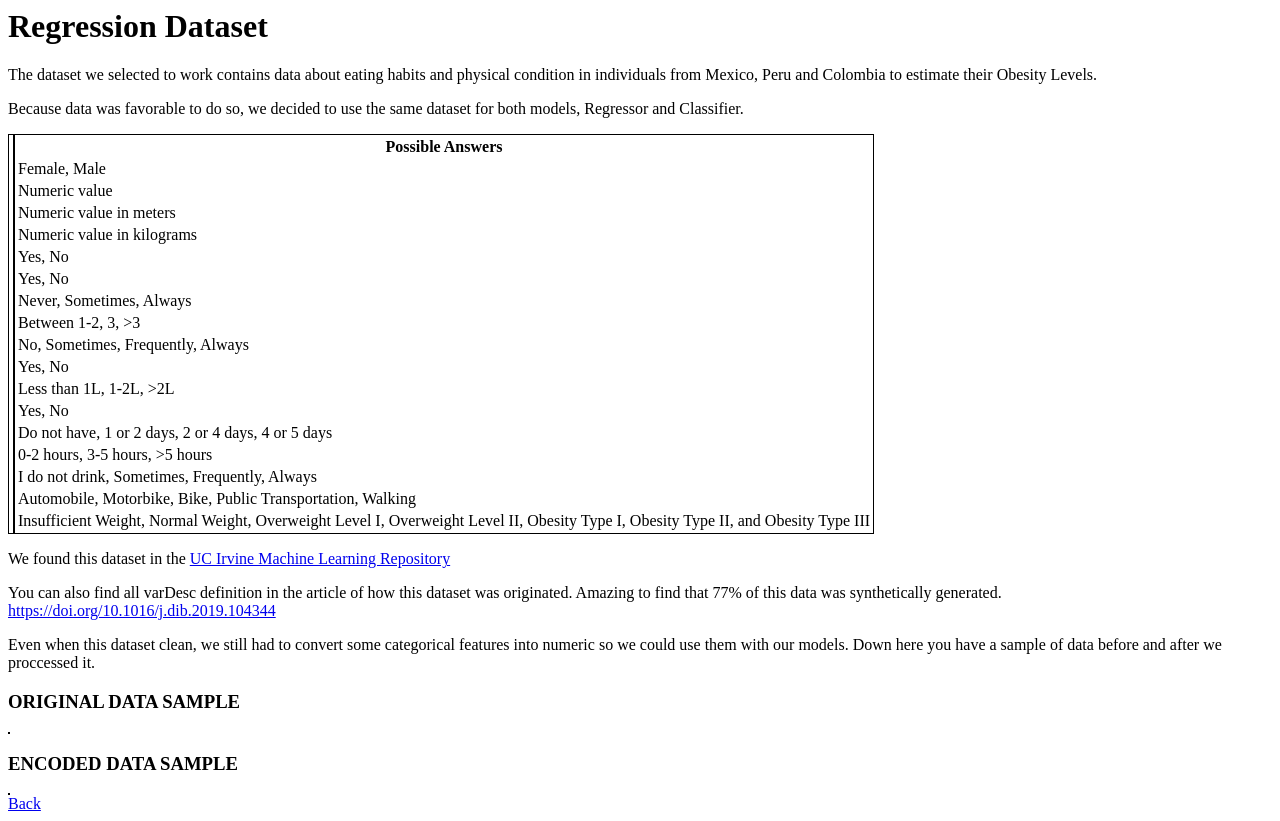
After one commit to Machine-Learning-Team7/course-labs, a Flask app: template final_project/webserver/templates/data_reg.html in a window 1280 px wide. The commit adds this page. Run offline with Flask 3, Linux system fonts and the light colour scheme; the template is opened without the code that fills it, so the values that code supplies are empty; parts of the project's set-up code (start-up, migrations or seed data) failed here and were passed over.

```diff
--- a/final_project/webserver/server.py
+++ b/final_project/webserver/server.py
@@ -31,14 +31,22 @@ def regressor():
 def classifier():
         return render_template('classifier.html')
 
-@app.route("/data")
-def data():
-        con=sqlite3.connect('./final_project/database/obesity.db')
-        cur1=con.cursor();cur2=con.cursor()
-        sample=raw.sample(5)
-        # raw=cur1.execute("select * from rawData order by random() limit 5")
-        clean=cur2.execute("select * from cleanedData order by random() limit 5")
-        return render_template('data.html',raw=sample,clean=clean,varDesc=varDesc)
+@app.route("/data/<model>")
+def data(model):
+        if(model=='regression'):
+                con=sqlite3.connect('./final_project/database/obesity.db')
+                cur1=con.cursor();cur2=con.cursor()
+                sample=raw.sample(5)
+                # raw=cur1.execute("select * from rawData order by random() limit 5")
+                clean=cur2.execute("select * from cleanedData order by random() limit 5")
+                return render_template('data_reg.html',raw=sample,clean=clean,varDesc=varDesc)
+        if(model=='classification'):
+                con=sqlite3.connect('./final_project/database/obesity.db')
+                cur1=con.cursor();cur2=con.cursor()
+                sample=raw.sample(5)
+                # raw=cur1.execute("select * from rawData order by random() limit 5")
+                clean=cur2.execute("select * from cleanedData order by random() limit 5")
+                return render_template('data_class.html',raw=sample,clean=clean,varDesc=varDesc)
 
 if __name__=="__main__":
         app.run(debug=True)
--- a/final_project/webserver/templates/data.html
+++ b/final_project/webserver/templates/data_class.html
@@ -7,7 +7,7 @@
 <body>
     <div>
         <div>
-            <h1>Dataset</h1>
+            <h1>Classification Dataset</h1>
             <div>
                 <p>The dataset we selected to work contains data about eating habits and physical condition in individuals from
                 Mexico, Peru and Colombia to estimate their Obesity Levels.</p>
--- /dev/null
+++ b/final_project/webserver/templates/data_reg.html
@@ -0,0 +1,142 @@
+<html lang="en">
+<head>
+    <meta charset="UTF-8">
+    <meta name="viewport" content="width=device-width, initial-scale=1.0">
+    <title>SLC Cornwall - Machine Learning with Python - GROUP 7</title>
+</head>
+<body>
+    <div>
+        <div>
+            <h1>Regression Dataset</h1>
+            <div>
+                <p>The dataset we selected to work contains data about eating habits and physical condition in individuals from
+                Mexico, Peru and Colombia to estimate their Obesity Levels.</p>
+                <p>Because data was favorable to do so, we decided to use the same dataset for both models, Regressor and Classifier.</p>
+                <div style="display:flex;">
+                    <table style="border:1px solid">
+                        <thead>
+                        <tr>
+                            {%for x in varDesc%}
+                                <th>{{x.upper()}}</th>
+                            {%endfor%}
+                        </tr>
+
+                        </thead>
+                        <tbody>
+                            {%for x in varDesc.index%}
+                            <tr>
+                               {%for c in varDesc.iloc[x]%}
+                               {%if (varDesc.iloc[x].index[6]=='missing_values'):%}
+                                    <td>{{ c if c is not none }}</td>
+                                {%else:%}
+                                <td><center>{{ c if c is not none }}</center></td>
+                                {%endif%}
+                                {%endfor%}
+                            </tr>
+                            {%endfor%}
+                        </tbody>
+                    </table>
+                    <table style="border:1px solid"><thead><tr><th>Possible Answers</th></tr></thead>
+                        <tbody><tr><td>Female, Male</td> </tr>
+                         <tr><td>Numeric value</td></tr>
+                         <tr><td>Numeric value in meters</td> </tr>
+                         <tr><td>Numeric value in kilograms</td> </tr>
+                         <tr><td>Yes, No</td> </tr>
+                         <tr><td>Yes, No</td> </tr>
+                         <tr><td>Never, Sometimes, Always</td> </tr>
+                         <tr><td>Between 1-2, 3, >3</td> </tr>
+                         <tr><td>No, Sometimes, Frequently, Always</td> </tr>
+                         <tr><td>Yes, No</td> </tr>
+                         <tr><td>Less than 1L, 1-2L, >2L</td> </tr>
+                         <tr><td>Yes, No</td> </tr>
+                         <tr><td>Do not have, 1 or 2 days, 2 or 4 days, 4 or 5 days</td> </tr>
+                         <tr><td>0-2 hours, 3-5 hours, >5 hours</td> </tr>
+                         <tr><td>I do not drink, Sometimes, Frequently, Always</td> </tr>
+                         <tr><td>Automobile, Motorbike, Bike, Public Transportation, Walking</td> </tr>
+                         <tr><td>Insufficient Weight, Normal Weight, Overweight Level I, Overweight Level II, Obesity Type I, Obesity Type II, and Obesity Type III</td></tr>
+                        </tbody>
+                    </table>
+                </div>
+
+                <p>We found this dataset in the
+                    <a href="https://archive.ics.uci.edu/dataset/544/estimation+of+obesity+levels+based+on+eating+habits+and+physical+condition" target="_blank">
+                        UC Irvine Machine Learning Repository
+                    </a></p>
+                    <p>You can also find all varDesc definition in the article of how this dataset was originated. Amazing to find that
+                        77% of this data was synthetically generated. <a href="https://doi.org/10.1016/j.dib.2019.104344" target="_blank">https://doi.org/10.1016/j.dib.2019.104344</a>
+                    </p>
+
+                    Even when this dataset clean, we still had to convert some categorical features into numeric so we could use them with
+                    our models. Down here you have a sample of data before and after we proccessed it.
+            </div>
+            <div>
+                <h3>ORIGINAL DATA SAMPLE</h3>
+                <!-- <table>
+                    <thead>
+                        <tr>
+                        {%for x in raw.description:%}
+
+                            <th>{{x[0]}}</th>
+
+                        {%endfor%}
+                        </tr>
+                    </thead>
+                    <tbody>
+                        {%for x in raw:%}
+                            <tr>
+                                {%for xx in x:%}
+                                <td>{{xx}}</td>
+                                {%endfor%}
+                            </tr>
+                        {%endfor%}
+                    </tbody>
+                </table> -->
+                <table style="border:1px solid">
+                    <thead>
+                    <tr>
+                        {%for x in raw%}
+                            <th>{{x.upper()}}</th>
+                        {%endfor%}
+                    </tr>
+
+                    </thead>
+                    <tbody>
+                        {%for x in raw.index%}
+                        <tr>
+                           {%for c in raw.loc[x]%}
+                            <td>{{ c }}</td>
+                            {%endfor%}
+                        </tr>
+                        {%endfor%}
+                    </tbody>
+                </table>
+
+            </div>
+            <div>
+                <h3>ENCODED DATA SAMPLE</h3>
+                <table style="border:1px solid">
+                    <thead>
+                        <tr>
+                        {%for x in clean.description:%}
+
+                            <th>{{x[0]}}</th>
+
+                        {%endfor%}
+                        </tr>
+                    </thead>
+                    <tbody>
+                        {%for x in clean:%}
+                            <tr>
+                                {%for xx in x:%}
+                                <td>{{xx}}</td>
+                                {%endfor%}
+                            </tr>
+                        {%endfor%}
+                    </tbody>
+                </table>
+            </div>
+        </div>
+        <div><a href="{{url_for('welcome')}}">Back</a></div>
+    </div>
+</body>
+</html>
```
Also changed, not shown: final_project/webserver/templates/welcome.html (+8 -3 lines).
